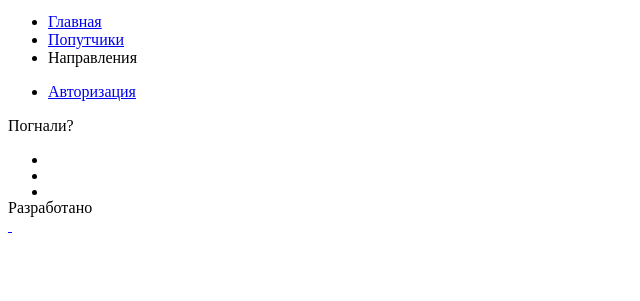
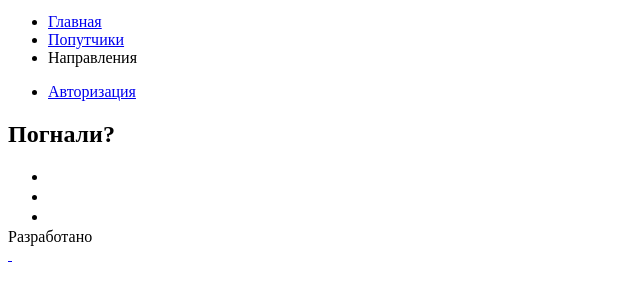
Before and after one commit to HunteX/1316157-pognali-19, a website: page source/form.html in a window 1280 px wide. Shown: the part 55-356 px from the top of the page, without its empty margins (0-640 px from the left). Drawn offline with Linux system fonts and the light colour scheme.

Commit message:
внес правки и на другие страницы

```diff
--- a/source/form.html
+++ b/source/form.html
@@ -35,7 +35,7 @@
 
 <footer class="page-footer">
   <div class="page-footer__wrapper">
-    <header class="page-footer__header">Погнали?</header>
+    <h2 class="page-footer__header">Погнали?</h2>
 
     <div class="page-footer__socials social">
       <ul class="social__list">
```
Also changed, not shown: source/index.html (+1 -1 lines).
